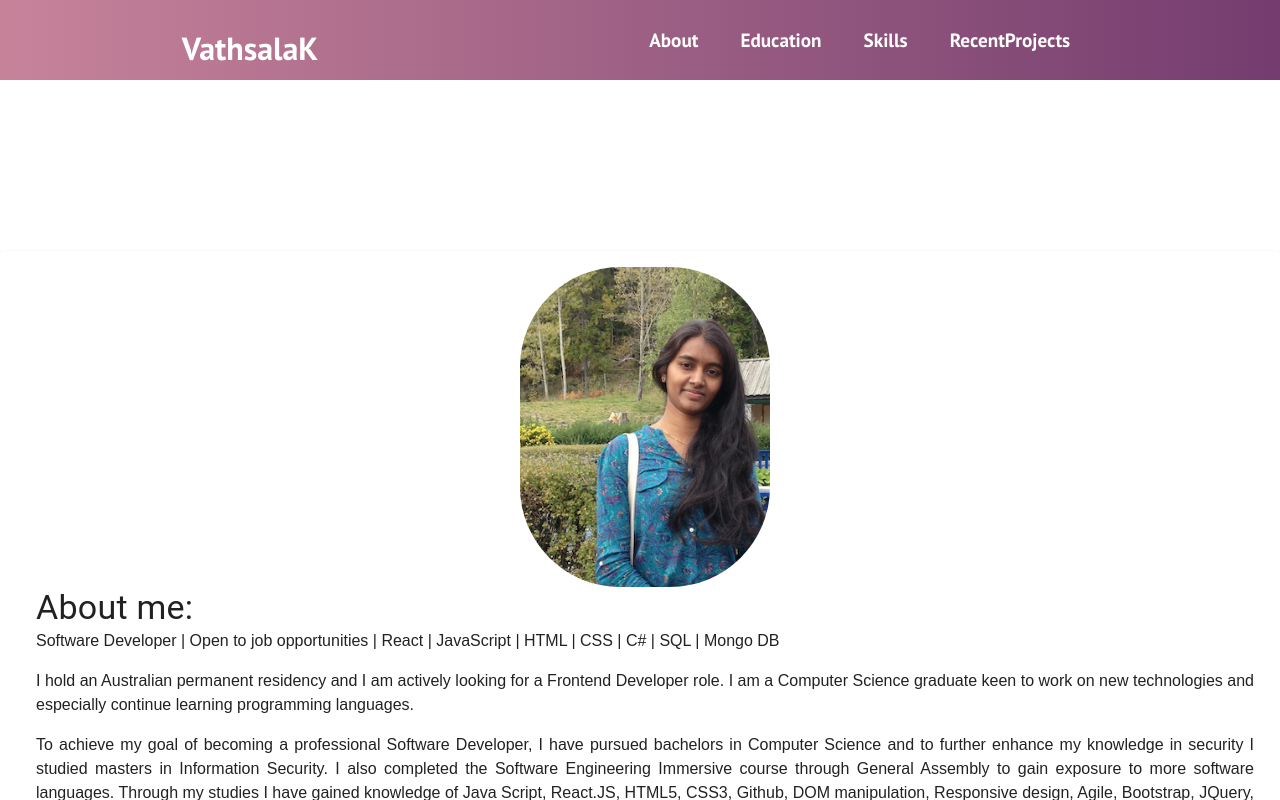
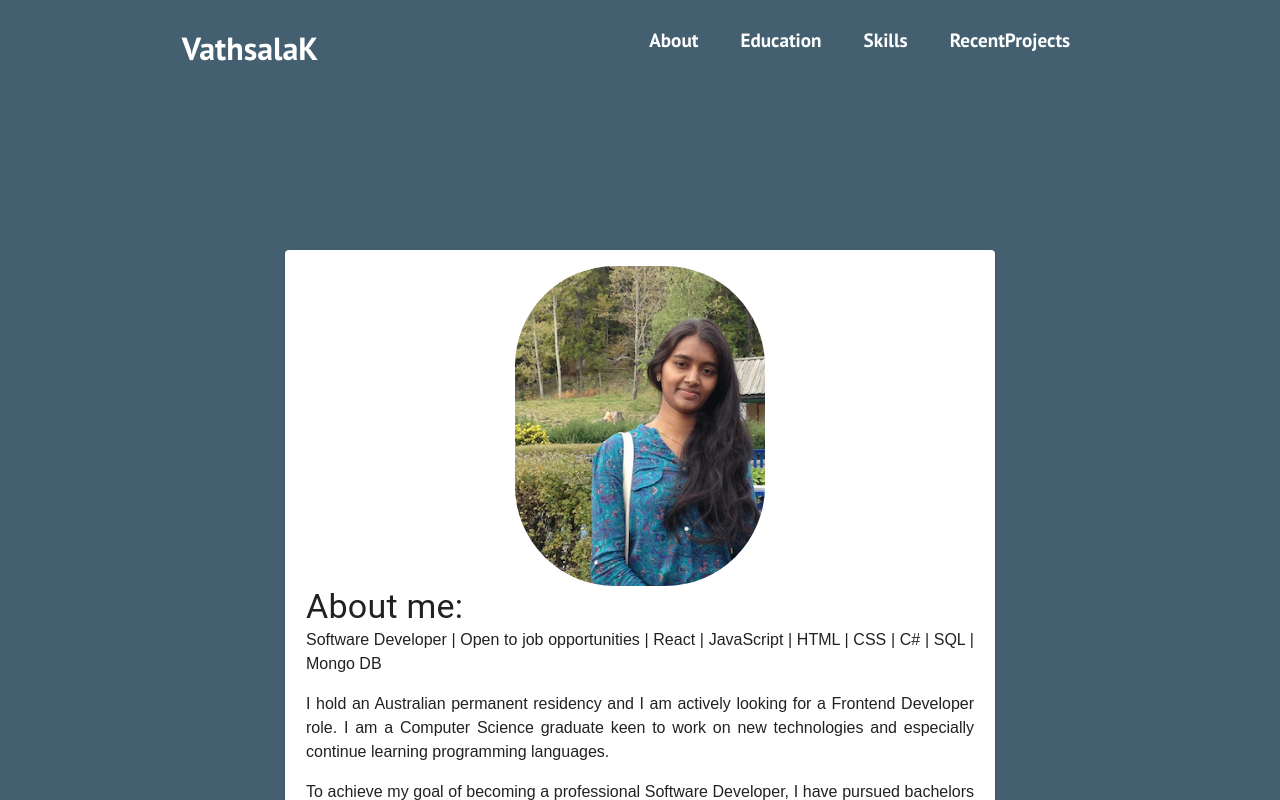
Before and after one commit to vathsala-komanpally/PortfolioWebsite, a React (Create React App) app: page / in a window 1280 px wide. Shown: the top 800 px of the page. Built offline with nearby package versions, Linux system fonts and the light colour scheme; the HTML template or start-up script is replaced by a standard one.

Commit message:
alignment

```diff
--- a/src/App.css
+++ b/src/App.css
@@ -11,7 +11,7 @@
   .recentprojects {
     display: flex;
     height: 125vh;
-    /* background-color: rgb(228, 211, 217); */
+    background-color: rgb(67, 95, 112);
   }
 
 
@@ -27,14 +27,10 @@
    text-align: justify;
  }
 
- .all-about{
-   display: grid;
- }
-
  p{
   font-family: Arial, Helvetica, sans-serif;
  }
 
- .skills-info{
+ .skills-info, .about-info{
    display: grid;
  }
--- a/src/components/Footer.css
+++ b/src/components/Footer.css
@@ -1,5 +1,5 @@
 .footer-container {
-    background-color: rgb(182, 126, 160);
+    background-color: rgb(67, 95, 112);
     padding: 4rem 0 2rem 0;
     display: flex;
     flex-direction: column;
--- a/src/components/NavBar.css
+++ b/src/components/NavBar.css
@@ -1,7 +1,7 @@
 /*****************NavBar***********************/
 
 .navbar {
-  background: linear-gradient(90deg, rgb(199, 131, 154) 0%, rgb(116, 61, 111) 100%);
+  background: linear-gradient(90deg, rgb(67, 95, 112) 0%, rgb(67, 95, 112) 100%);
   height: 80px;
   display: flex;
   justify-content: center;
@@ -111,7 +111,7 @@
 
   .nav-links:hover {
     background-color: #fff;
-    color: #242424;
+    color: #5a7a92;
     border-radius: 0;
   }
 
--- a/src/pages/AboutPage.js
+++ b/src/pages/AboutPage.js
@@ -13,8 +13,8 @@ const useStyles = makeStyles((theme) => ({
     },
     content: {
         textAlign: "justify",
-        paddingRight: "10px",
-        paddingLeft: "20px",
+        paddingRight: "5px",
+        paddingLeft: "5px",
     }, media: {
         height: "40vh",
         width: 250,
@@ -26,9 +26,9 @@ function AboutPage() {
     const classes = useStyles();
     return (
         <div className="about">
-            <div className="all-about">
+            <div className="about-info">
             <Card className={classes.content} >
-                <CardContent >
+                <CardContent style={{height:660, width:700}}>
                 <CardMedia className={classes.media} image={Image} title="MyImage" />
                 <Typography component="h4" variant="h4">About me:</Typography>
 
```
